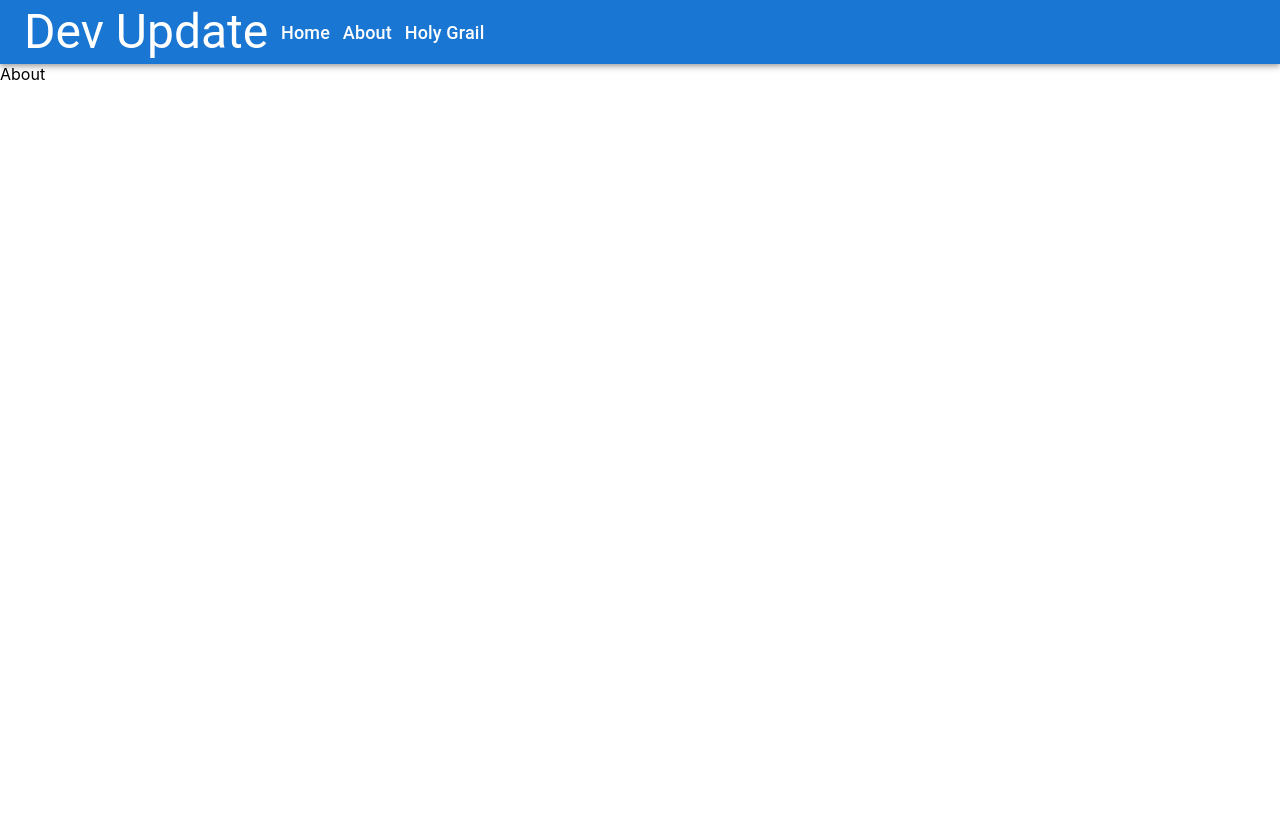
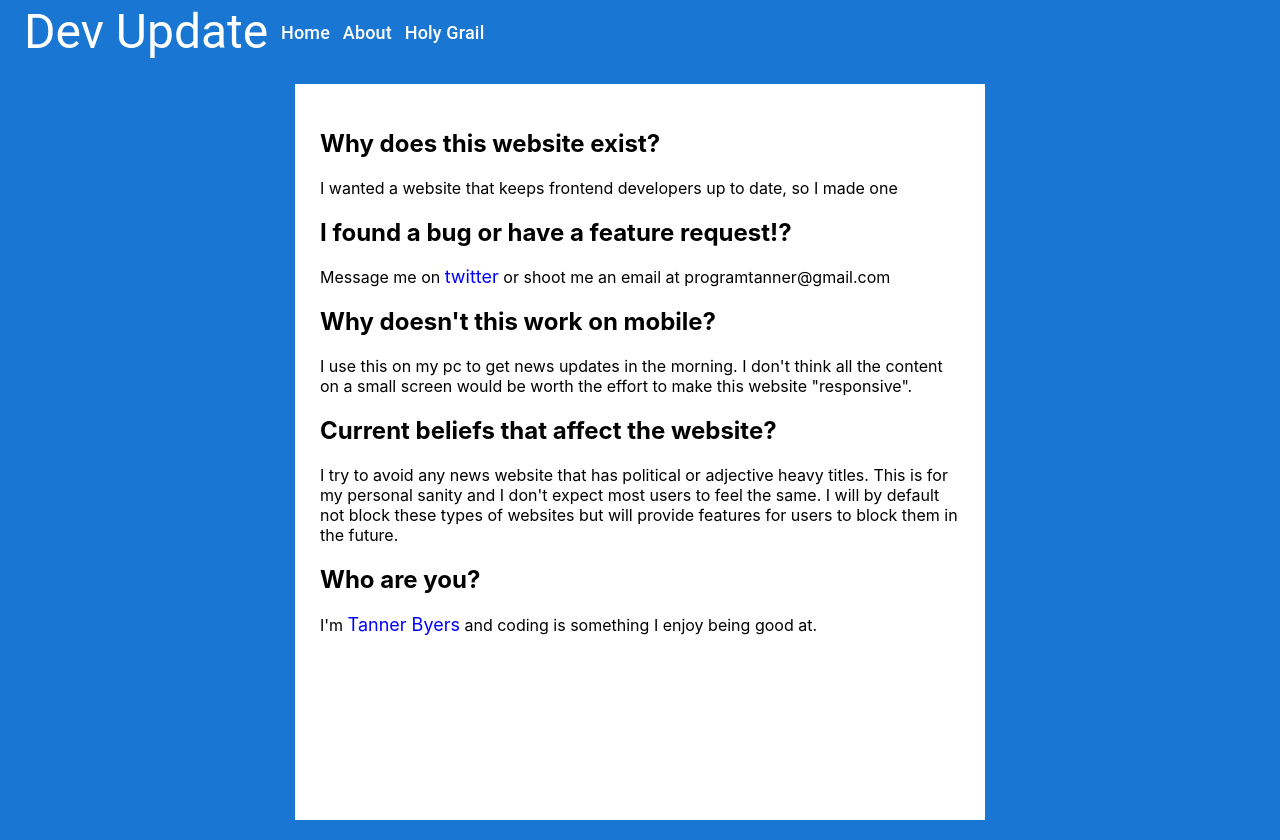
Before and after one commit to tannerbyers/devupdatesimple, a React (Create React App) app in the folder client/: page /about in a window 1280 px wide. Before the commit the page ends 800 px from the top, so only its background shows below. Built offline with nearby package versions, Linux system fonts and the light colour scheme.

Commit message:
added pages and finished styling

```diff
--- a/client/src/App.css
+++ b/client/src/App.css
@@ -26,6 +26,13 @@ h4 {
   width: 50vw;
   height: 88vh;
   min-width: 500px;
+}
+
+.Center {
+  width: 50vw;
+  min-width: 500px;
+  background-color: white;
+  padding: "5%";
 }
 
 .Right {
--- a/client/src/pages/About.js
+++ b/client/src/pages/About.js
@@ -1,7 +1,47 @@
 import React, { useState, useEffect } from "react";
 
 function About() {
-  return <div>About</div>;
+  return (
+    <div style={{ backgroundColor: "#1976d2" }} className="Content">
+      <div style={{ padding: "2%", textAlign: "left" }} className="Center">
+        <h2>Why does this website exist?</h2>
+        <p>
+          I wanted a website that keeps frontend developers up to date, so I
+          made one
+        </p>
+        <h2>I found a bug or have a feature request!?</h2>
+        <p>
+          Message me on{" "}
+          <a style={{ color: "blue" }} href="https://twitter.com/TannerByers7">
+            twitter
+          </a>{" "}
+          or shoot me an email at programtanner@gmail.com{" "}
+        </p>
+
+        <h2>Why doesn't this work on mobile?</h2>
+        <p>
+          I use this on my pc to get news updates in the morning. I don't think
+          all the content on a small screen would be worth the effort to
+          make this website "responsive".
+        </p>
+        <h2>Current beliefs that affect the website?</h2>
+        <p>
+          I try to avoid any news website that has political or adjective heavy
+          titles. This is for my personal sanity and I don't expect most users
+          to feel the same. I will by default not block these types of websites
+          but will provide features for users to block them in the future.
+        </p>
+        <h2>Who are you?</h2>
+        <p>
+          I'm{" "}
+          <a style={{ color: "blue" }} href="https://twitter.com/TannerByers7">
+            Tanner Byers
+          </a>{" "}
+          and coding is something I enjoy being good at.
+        </p>
+      </div>
+    </div>
+  );
 }
 
 export default About;
--- a/client/src/pages/HolyGrail.js
+++ b/client/src/pages/HolyGrail.js
@@ -1,7 +1,55 @@
 import React, { useState, useEffect } from "react";
 
 function HolyGrail() {
-  return <div>HolyGrail</div>;
+  return (
+    <div style={{ backgroundColor: "#1976d2" }} className="Content">
+      <div className="Center">
+        <h2>My Personal List of ✨AMAZING✨ Articles & Tools</h2>
+        <h2>Articles</h2>
+        <ul style={{ textAlign: "left" }}>
+          <li>
+            <a target="_blank" href="https://flaviocopes.com/debugging/">
+              Debugging JavaScript
+            </a>
+          </li>
+          <li>
+            <a
+              target="_blank"
+              href="https://hugodaniel.com/posts/using-just-an-index-to-develop-a-web-app/"
+            >
+              The Zen of index.html
+            </a>
+          </li>
+          <li>
+            <a target="_blank" href="https://jvns.ca/">
+              A Cool Dev Doing Cool Things
+            </a>
+          </li>
+          <li>
+            <a
+              target="_blank"
+              href="https://jmmv.dev/2021/04/always-be-quitting.html"
+            >
+              Always Be Quitting
+            </a>
+          </li>
+          <li>
+            <a target="_blank" href="https://blog.jim-nielsen.com/">
+              A Wise Designer Who Apparently Codes
+            </a>
+          </li>
+        </ul>
+        <h2>Tools</h2>
+        <ul style={{ textAlign: "left" }}>
+          <li>
+            <a target="_blank" href="https://openbase.com/">
+              Open Source Package Research Tool
+            </a>
+          </li>
+        </ul>
+      </div>
+    </div>
+  );
 }
 
 export default HolyGrail;
```
Also changed, not shown: client/src/components/ResponsiveAppBar.js (+1 -8 lines).
